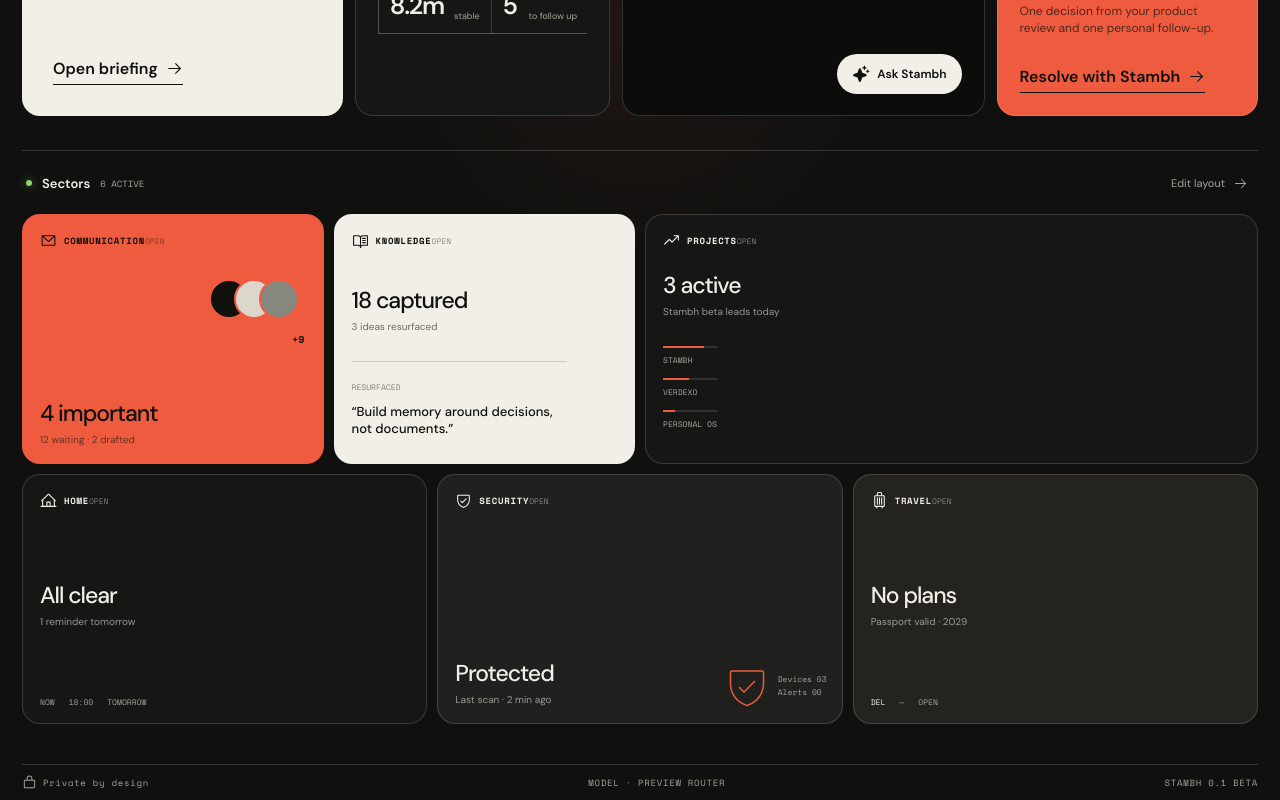
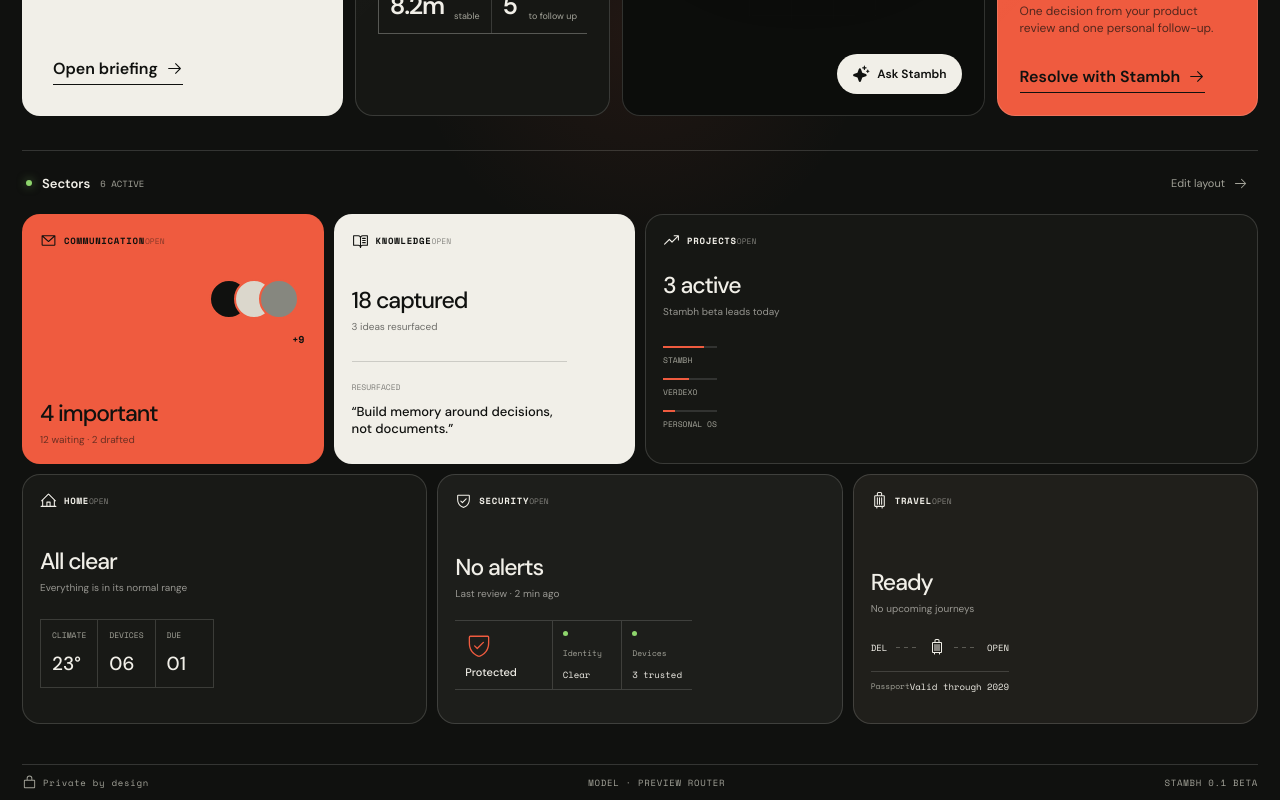
Before and after one commit to verdexo-vent/stambh, a React (Vite) app: page / in a window 1280 px wide. Shown: the part 628-1428 px from the top of the page. Built offline with nearby package versions, Linux system fonts and the light colour scheme.

Commit message:
Redesign home security and travel widgets

```diff
--- a/src/App.tsx
+++ b/src/App.tsx
@@ -50,9 +50,9 @@ const lifeSectors = [
   { name: "Communication", metric: "4 important", note: "12 waiting · 2 drafted", icon: EnvelopeSimple, kind: "inbox" },
   { name: "Knowledge", metric: "18 captured", note: "3 ideas resurfaced", icon: BookOpenText, kind: "knowledge" },
   { name: "Projects", metric: "3 active", note: "Stambh beta leads today", icon: TrendUp, kind: "projects" },
-  { name: "Home", metric: "All clear", note: "1 reminder tomorrow", icon: HouseLine, kind: "home" },
-  { name: "Security", metric: "Protected", note: "Last scan · 2 min ago", icon: ShieldCheck, kind: "security" },
-  { name: "Travel", metric: "No plans", note: "Passport valid · 2029", icon: SuitcaseRolling, kind: "travel" }
+  { name: "Home", metric: "All clear", note: "Everything is in its normal range", icon: HouseLine, kind: "home" },
+  { name: "Security", metric: "No alerts", note: "Last review · 2 min ago", icon: ShieldCheck, kind: "security" },
+  { name: "Travel", metric: "Ready", note: "No upcoming journeys", icon: SuitcaseRolling, kind: "travel" }
 ];
 
 export function App() {
@@ -221,9 +221,9 @@ export function App() {
               {kind === "inbox" && <div className="inbox-visual"><i /><i /><i /><span>+9</span></div>}
               {kind === "knowledge" && <div className="knowledge-visual"><small>RESURFACED</small><p>“Build memory around decisions, not documents.”</p></div>}
               {kind === "projects" && <div className="project-visual"><span><i style={{ width: "76%" }} />Stambh</span><span><i style={{ width: "48%" }} />Verdexo</span><span><i style={{ width: "22%" }} />Personal OS</span></div>}
-              {kind === "home" && <div className="home-visual"><span>NOW</span><i /><span>18:00</span><i /><span>TOMORROW</span></div>}
-              {kind === "security" && <div className="security-visual"><ShieldCheck size={48} weight="thin" /><span>Devices 03<br />Alerts 00</span></div>}
-              {kind === "travel" && <div className="travel-visual"><span>DEL</span><i /><span>—</span><i /><span>OPEN</span></div>}
+              {kind === "home" && <div className="home-visual"><span><small>Climate</small><strong>23°</strong></span><span><small>Devices</small><strong>06</strong></span><span><small>Due</small><strong>01</strong></span></div>}
+              {kind === "security" && <div className="security-visual"><div><ShieldCheck size={28} weight="light" /><strong>Protected</strong></div><span><i />Identity<small>Clear</small></span><span><i />Devices<small>3 trusted</small></span></div>}
+              {kind === "travel" && <div className="travel-visual"><div><span>DEL</span><i /><SuitcaseRolling size={16} /><i /><span>OPEN</span></div><p><span>Passport</span><strong>Valid through 2029</strong></p></div>}
               <ArrowRight className="sector-arrow" size={18} />
             </button>
           ))}
--- a/src/styles.css
+++ b/src/styles.css
@@ -126,10 +126,26 @@ button:focus-visible, a:focus-visible, input:focus-visible { outline: 2px solid
 .project-visual { display: grid; gap: 14px; margin: 28px 0 18px; }
 .project-visual span { position: relative; padding-top: 8px; border-top: 2px solid rgba(255,255,255,.12); color: var(--muted); font: 8px/1 "Space Mono", monospace; text-transform: uppercase; }
 .project-visual i { position: absolute; height: 2px; left: 0; top: -2px; background: var(--signal); }
-.home-visual, .travel-visual { display: flex; align-items: center; gap: 7px; margin-top: auto; color: var(--muted); font: 8px/1 "Space Mono", monospace; }
-.home-visual i, .travel-visual i { flex: 1; height: 1px; background: var(--line); }
-.security { background: #20211e; }.security-visual { position: absolute; right: 15px; bottom: 13px; display: flex; align-items: center; gap: 7px; color: var(--signal); }.security-visual span { color: var(--muted); font: 8px/1.6 "Space Mono", monospace; }
-.travel { background: #25231f; }.travel-visual span:first-child { color: var(--paper); }
+.home { background: #181916; }
+.home-visual { order: 2; display: grid; grid-template-columns: repeat(3, 1fr); margin: 25px 0 18px; border: 1px solid var(--line); }
+.home-visual > span { min-height: 67px; padding: 11px; display: flex; flex-direction: column; justify-content: space-between; border-right: 1px solid var(--line); }
+.home-visual > span:last-child { border-right: 0; }
+.home-visual small { color: var(--muted); font: 8px/1 "Space Mono", monospace; text-transform: uppercase; }
+.home-visual strong { font-size: 19px; font-weight: 500; }
+.security { background: #1d1e1b; }
+.security-visual { order: 2; margin: 20px 0 16px; display: grid; grid-template-columns: 1.4fr 1fr 1fr; min-height: 70px; border-top: 1px solid var(--line); border-bottom: 1px solid var(--line); }
+.security-visual > div, .security-visual > span { padding: 10px; display: flex; flex-direction: column; justify-content: space-between; border-right: 1px solid var(--line); }
+.security-visual > span:last-child { border-right: 0; }
+.security-visual > div { color: var(--signal); }.security-visual > div strong { color: var(--paper); font-size: 11px; font-weight: 500; }
+.security-visual > span { position: relative; color: var(--muted); font: 8px/1 "Space Mono", monospace; }
+.security-visual > span i { width: 5px; height: 5px; border-radius: 50%; background: #8ed56c; }
+.security-visual > span small { color: var(--paper); font-size: 9px; }
+.travel { background: #201f1b; }
+.travel-visual { order: 2; margin: 24px 0 15px; }
+.travel-visual > div { display: flex; align-items: center; gap: 9px; color: var(--paper); font: 9px/1 "Space Mono", monospace; }
+.travel-visual > div i { flex: 1; height: 1px; background: repeating-linear-gradient(90deg, var(--muted) 0 4px, transparent 4px 8px); opacity: .45; }
+.travel-visual > p { margin: 16px 0 0; padding-top: 10px; border-top: 1px solid var(--line); display: flex; justify-content: space-between; color: var(--muted); font: 8px/1 "Space Mono", monospace; }
+.travel-visual > p strong { color: var(--paper); font-size: 9px; font-weight: 400; }
 .sector-arrow { position: absolute; right: 17px; bottom: 17px; opacity: 0; transform: translateX(-6px); transition: opacity .2s ease, transform .2s ease; }
 .sector-widget:hover .sector-arrow { opacity: 1; transform: translateX(0); }
 
```
